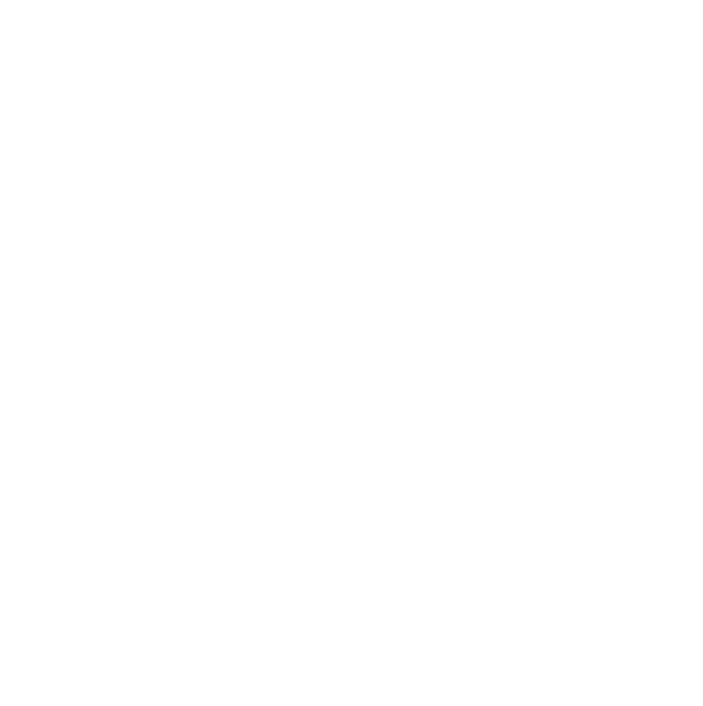
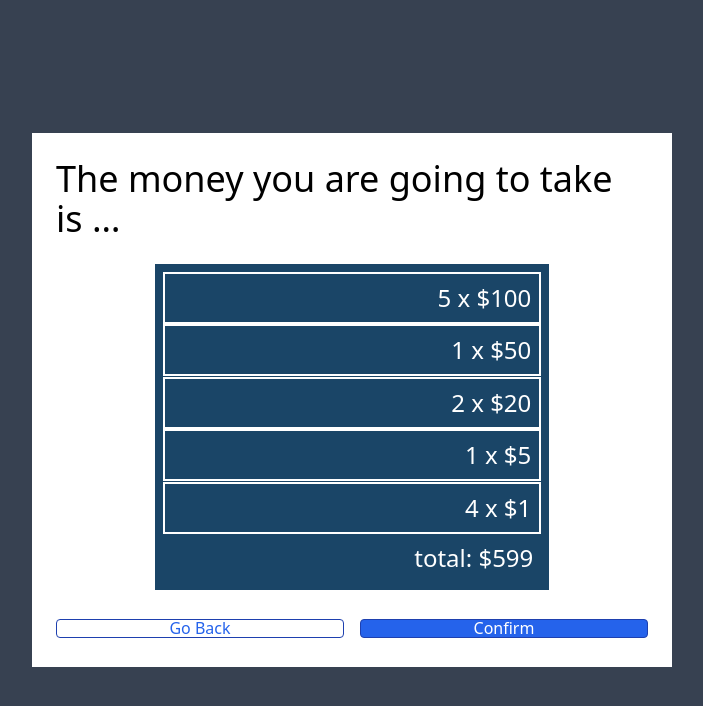
Before and after one commit to uki-t66/Virtual-Banking-App, a website built with Vite: page banking-app/src/page4.html in a window 1280 px wide. Shown: the whole page, without its empty margins (288-991 px from the left). Built offline with nearby package versions, Linux system fonts and the light colour scheme.

Commit message:
done page4.html

```diff
--- a/banking-app/src/page3.html
+++ b/banking-app/src/page3.html
@@ -31,8 +31,8 @@
                 <p class="text-white">$0.00</p>
             </div>
             <div class="container flex items-center justify-center">
-                <a href="" class="flex items-center justify-center border border-blue-800 text-blue-600 w-1/2 h-2/3 mr-4 hover:text-white hover:bg-blue-600 hover:transition duration-300 ease-in-out"><button>Go Back</button></a>
-                <a href="" class="flex items-center justify-center border border-blue-800 bg-blue-600 w-1/2 h-2/3  text-white hover:bg-opacity-75 hover:transition duration-300 ease-in-out"><button>Next</button></a>
+                <a href="" class="flex items-center justify-center border border-blue-800 text-blue-600 w-1/2 h-2/3 mr-4 rounded hover:text-white hover:bg-blue-600 hover:transition duration-300 ease-in-out"><button>Go Back</button></a>
+                <a href="" class="flex items-center justify-center border border-blue-800 bg-blue-600 w-1/2 h-2/3 rounded text-white hover:bg-opacity-75 hover:transition duration-300 ease-in-out"><button>Next</button></a>
             </div>
         </div>
     </div>
--- a/banking-app/src/page4.html
+++ b/banking-app/src/page4.html
@@ -3,9 +3,30 @@
 <head>
     <meta charset="UTF-8">
     <meta name="viewport" content="width=device-width, initial-scale=1.0">
-    <title>Document</title>
+    <link href="../dist/output.css" rel="stylesheet">
+    <link rel="stylesheet" href="https://cdnjs.cloudflare.com/ajax/libs/font-awesome/6.4.0/css/all.min.css">
+    <title>Banking app</title>
 </head>
-<body>
-
+<body class=" bg-gray-700">
+    <div class="h-screen w-screen flex justify-center items-center">
+        <div class="container grid grid-cols-1 space-y-6 bg-white w-1/2 h-2/3 p-6">
+            <div class="container flex justify-center items-center">
+                <h2 class="text-4xl">The money you are going to take is …</h2>
+            </div>
+            <div class="container flex flex-col justify-between bg-[#1A4567] mx-auto w-2/3 p-2">
+                <p class="text-2xl flex justify-end border-2 border-white text-white p-2">5 x $100</p>
+                <p class="text-2xl flex justify-end border-2 border-white text-white p-2">1 x $50</p>
+                <p class="text-2xl flex justify-end border-2 border-white text-white p-2">2 x $20</p>
+                <p class="text-2xl flex justify-end border-2 border-white text-white p-2">1 x $5</p>
+                <p class="text-2xl flex justify-end border-2 border-white text-white p-2">4 x $1</p>
+                <p class="text-2xl flex justify-end text-white p-2">total: $599</p>
+            </div>
+            <div class="container flex items-center justify-center">
+                <a href="" class="flex items-center justify-center border border-blue-800 text-blue-600 w-1/2 h-2/3 mr-4 rounded hover:text-white hover:bg-blue-600 hover:transition duration-300 ease-in-out"><button>Go Back</button></a>
+                <a href="" class="flex items-center justify-center border border-blue-800 bg-blue-600 w-1/2 h-2/3 rounded text-white hover:bg-opacity-75 hover:transition duration-300 ease-in-out"><button>Confirm</button></a>
+            </div>
+        </div>
+    </div>
+    <script type="module" src="./main.js"></script>
 </body>
 </html>
```
